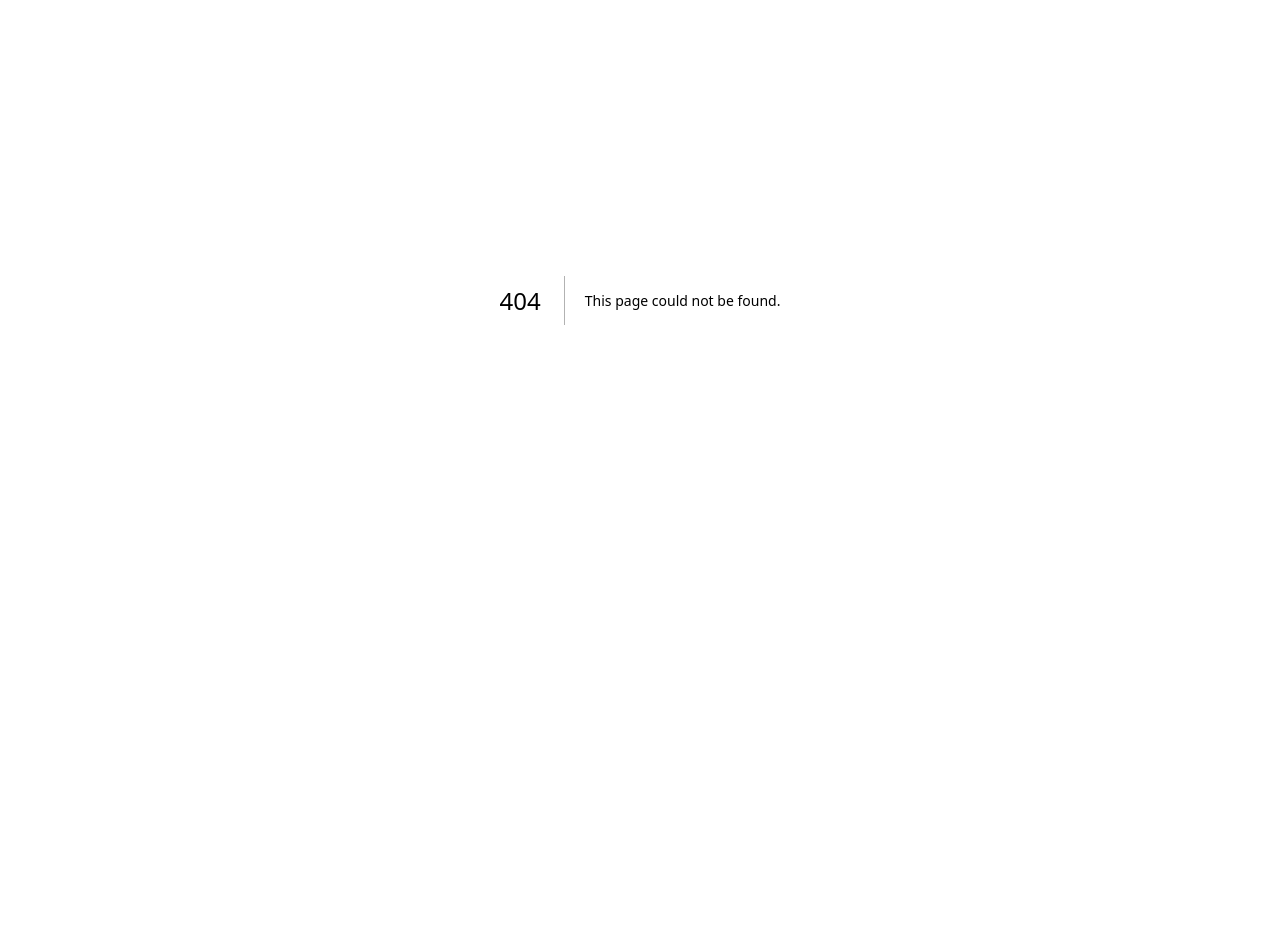
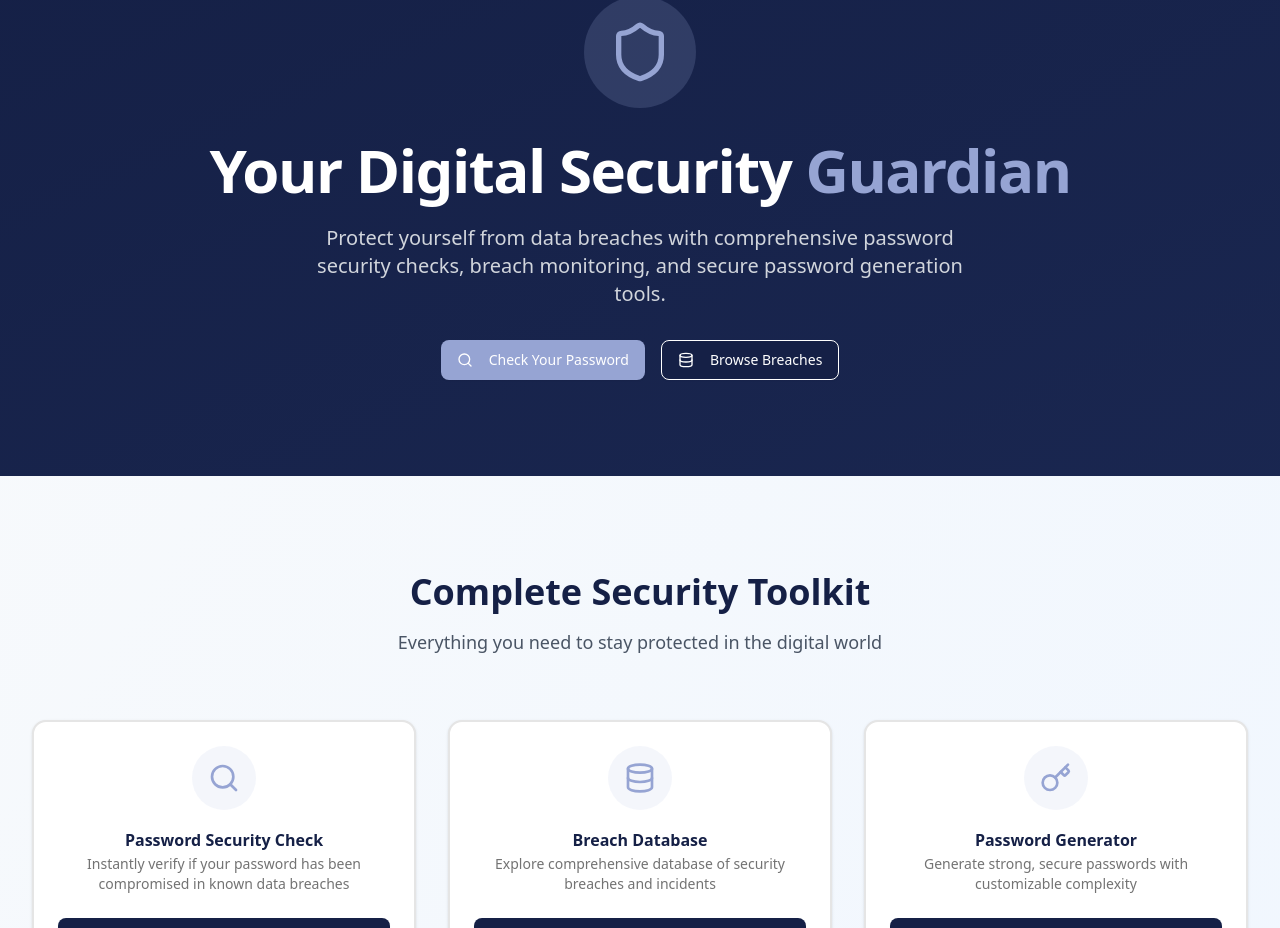
Before and after one commit to TheSamadAzeez/sentinel, a Next.js app: page / in a window 1280 px wide. Before the commit this address had no page. Shown: the part 100-1028 px from the top of the page. Before the commit the page ends 800 px from the top, so only its background shows below. Built offline with nearby package versions, Linux system fonts and the light colour scheme.

Commit message:
Add HomePage component with security features and call-to-action sections

```diff
--- /dev/null
+++ b/src/app/page.tsx
@@ -0,0 +1,180 @@
+import Link from 'next/link'
+import { Button } from '@/components/ui/button'
+import { Card, CardContent, CardDescription, CardHeader, CardTitle } from '@/components/ui/card'
+import { Shield, Search, Database, Key, AlertTriangle, Lock, Users, TrendingUp } from 'lucide-react'
+
+export default function HomePage() {
+  return (
+    <main className="min-h-screen bg-gradient-to-br from-slate-50 to-blue-50">
+      {/* Hero Section */}
+      <section className="relative overflow-hidden bg-[#152046] text-white">
+        <div className="absolute inset-0 bg-gradient-to-br from-[#152046] to-[#1a2751] opacity-90" />
+        <div className="relative mx-auto max-w-7xl px-4 py-16 sm:px-6 lg:px-8 lg:py-24">
+          <div className="text-center">
+            <div className="mb-8 flex justify-center">
+              <div className="rounded-full bg-[#96A4D3]/20 p-6">
+                <Shield className="h-16 w-16 text-[#96A4D3]" />
+              </div>
+            </div>
+            <h1 className="mb-6 text-4xl font-bold tracking-tight sm:text-5xl lg:text-6xl">
+              Your Digital Security <span className="text-[#96A4D3]">Guardian</span>
+            </h1>
+            <p className="mx-auto mb-8 max-w-2xl text-lg text-gray-300 sm:text-xl">
+              Protect yourself from data breaches with comprehensive password security checks, breach monitoring, and
+              secure password generation tools.
+            </p>
+            <div className="flex flex-col gap-4 sm:flex-row sm:justify-center">
+              <Link href="/password-check">
+                <Button size="lg" className="w-full bg-[#96A4D3] text-white hover:bg-[#96A4D3]/90 sm:w-auto">
+                  <Search className="mr-2 h-5 w-5" />
+                  Check Your Password
+                </Button>
+              </Link>
+              <Link href="/breach">
+                <Button
+                  size="lg"
+                  variant="outline"
+                  className="w-full border-white bg-[#152046] text-white hover:bg-white hover:text-[#152046] sm:w-auto"
+                >
+                  <Database className="mr-2 h-5 w-5" />
+                  Browse Breaches
+                </Button>
+              </Link>
+            </div>
+          </div>
+        </div>
+      </section>
+
+      {/* Features Section */}
+      <section className="py-16 lg:py-24">
+        <div className="mx-auto max-w-7xl px-4 sm:px-6 lg:px-8">
+          <div className="mb-16 text-center">
+            <h2 className="mb-4 text-3xl font-bold text-[#152046] sm:text-4xl">Complete Security Toolkit</h2>
+            <p className="mx-auto max-w-2xl text-lg text-gray-600">
+              Everything you need to stay protected in the digital world
+            </p>
+          </div>
+
+          <div className="grid gap-8 md:grid-cols-2 lg:grid-cols-3">
+            {/* Password Check Feature */}
+            <Card className="border-2 transition-colors duration-300 hover:border-[#96A4D3]/50">
+              <CardHeader className="text-center">
+                <div className="mx-auto mb-4 flex h-16 w-16 items-center justify-center rounded-full bg-[#96A4D3]/10">
+                  <Search className="h-8 w-8 text-[#96A4D3]" />
+                </div>
+                <CardTitle className="text-[#152046]">Password Security Check</CardTitle>
+                <CardDescription>
+                  Instantly verify if your password has been compromised in known data breaches
+                </CardDescription>
+              </CardHeader>
+              <CardContent>
+                <Link href="/password-check">
+                  <Button className="w-full bg-[#152046] hover:bg-[#152046]/90">Start Checking</Button>
+                </Link>
+              </CardContent>
+            </Card>
+
+            {/* Breach Database Feature */}
+            <Card className="border-2 transition-colors duration-300 hover:border-[#96A4D3]/50">
+              <CardHeader className="text-center">
+                <div className="mx-auto mb-4 flex h-16 w-16 items-center justify-center rounded-full bg-[#96A4D3]/10">
+                  <Database className="h-8 w-8 text-[#96A4D3]" />
+                </div>
+                <CardTitle className="text-[#152046]">Breach Database</CardTitle>
+                <CardDescription>Explore comprehensive database of security breaches and incidents</CardDescription>
+              </CardHeader>
+              <CardContent>
+                <Link href="/breach">
+                  <Button className="w-full bg-[#152046] hover:bg-[#152046]/90">Browse Breaches</Button>
+                </Link>
+              </CardContent>
+            </Card>
+
+            {/* Password Generator Feature */}
+            <Card className="border-2 transition-colors duration-300 hover:border-[#96A4D3]/50">
+              <CardHeader className="text-center">
+                <div className="mx-auto mb-4 flex h-16 w-16 items-center justify-center rounded-full bg-[#96A4D3]/10">
+                  <Key className="h-8 w-8 text-[#96A4D3]" />
+                </div>
+                <CardTitle className="text-[#152046]">Password Generator</CardTitle>
+                <CardDescription>Generate strong, secure passwords with customizable complexity</CardDescription>
+              </CardHeader>
+              <CardContent>
+                <Link href="/generator">
+                  <Button className="w-full bg-[#152046] hover:bg-[#152046]/90">Generate Password</Button>
+                </Link>
+              </CardContent>
+            </Card>
+          </div>
+        </div>
+      </section>
+
+      {/* Stats Section */}
+      <section className="bg-[#152046] py-16 text-white">
+        <div className="mx-auto max-w-7xl px-4 sm:px-6 lg:px-8">
+          <div className="mb-12 text-center">
+            <h2 className="mb-4 text-3xl font-bold">Security by the Numbers</h2>
+            <p className="text-lg text-gray-300">The scale of digital security threats</p>
+          </div>
+
+          <div className="grid gap-8 md:grid-cols-3">
+            <div className="text-center">
+              <div className="mx-auto mb-4 flex h-16 w-16 items-center justify-center rounded-full bg-[#96A4D3]/20">
+                <AlertTriangle className="h-8 w-8 text-[#96A4D3]" />
+              </div>
+              <div className="mb-2 text-3xl font-bold text-[#96A4D3]">15B+</div>
+              <div className="text-gray-300">Compromised Accounts</div>
+            </div>
+
+            <div className="text-center">
+              <div className="mx-auto mb-4 flex h-16 w-16 items-center justify-center rounded-full bg-[#96A4D3]/20">
+                <Users className="h-8 w-8 text-[#96A4D3]" />
+              </div>
+              <div className="mb-2 text-3xl font-bold text-[#96A4D3]">800+</div>
+              <div className="text-gray-300">Known Data Breaches</div>
+            </div>
+
+            <div className="text-center">
+              <div className="mx-auto mb-4 flex h-16 w-16 items-center justify-center rounded-full bg-[#96A4D3]/20">
+                <TrendingUp className="h-8 w-8 text-[#96A4D3]" />
+              </div>
+              <div className="mb-2 text-3xl font-bold text-[#96A4D3]">45%</div>
+              <div className="text-gray-300">Password Reuse Rate</div>
+            </div>
+          </div>
+        </div>
+      </section>
+
+      {/* CTA Section */}
+      <section className="bg-gradient-to-r from-[#96A4D3]/10 to-[#152046]/10 py-16">
+        <div className="mx-auto max-w-4xl px-4 text-center sm:px-6 lg:px-8">
+          <div className="mb-8">
+            <Lock className="mx-auto mb-6 h-16 w-16 text-[#96A4D3]" />
+            <h2 className="mb-4 text-3xl font-bold text-[#152046]">Take Control of Your Digital Security</h2>
+            <p className="mb-8 text-lg text-gray-600">
+              Don&apos;t wait for a breach to happen. Start protecting yourself today with our comprehensive security
+              tools and stay one step ahead of cyber threats.
+            </p>
+          </div>
+
+          <div className="flex flex-col justify-center gap-4 sm:flex-row">
+            <Link href="/password-check">
+              <Button size="lg" className="w-full bg-[#96A4D3] text-white hover:bg-[#96A4D3]/90 sm:w-auto">
+                Get Started Now
+              </Button>
+            </Link>
+            <Link href="/breach">
+              <Button
+                size="lg"
+                variant="outline"
+                className="w-full border-[#152046] text-[#152046] hover:bg-[#152046] hover:text-white sm:w-auto"
+              >
+                Learn More
+              </Button>
+            </Link>
+          </div>
+        </div>
+      </section>
+    </main>
+  )
+}
```
